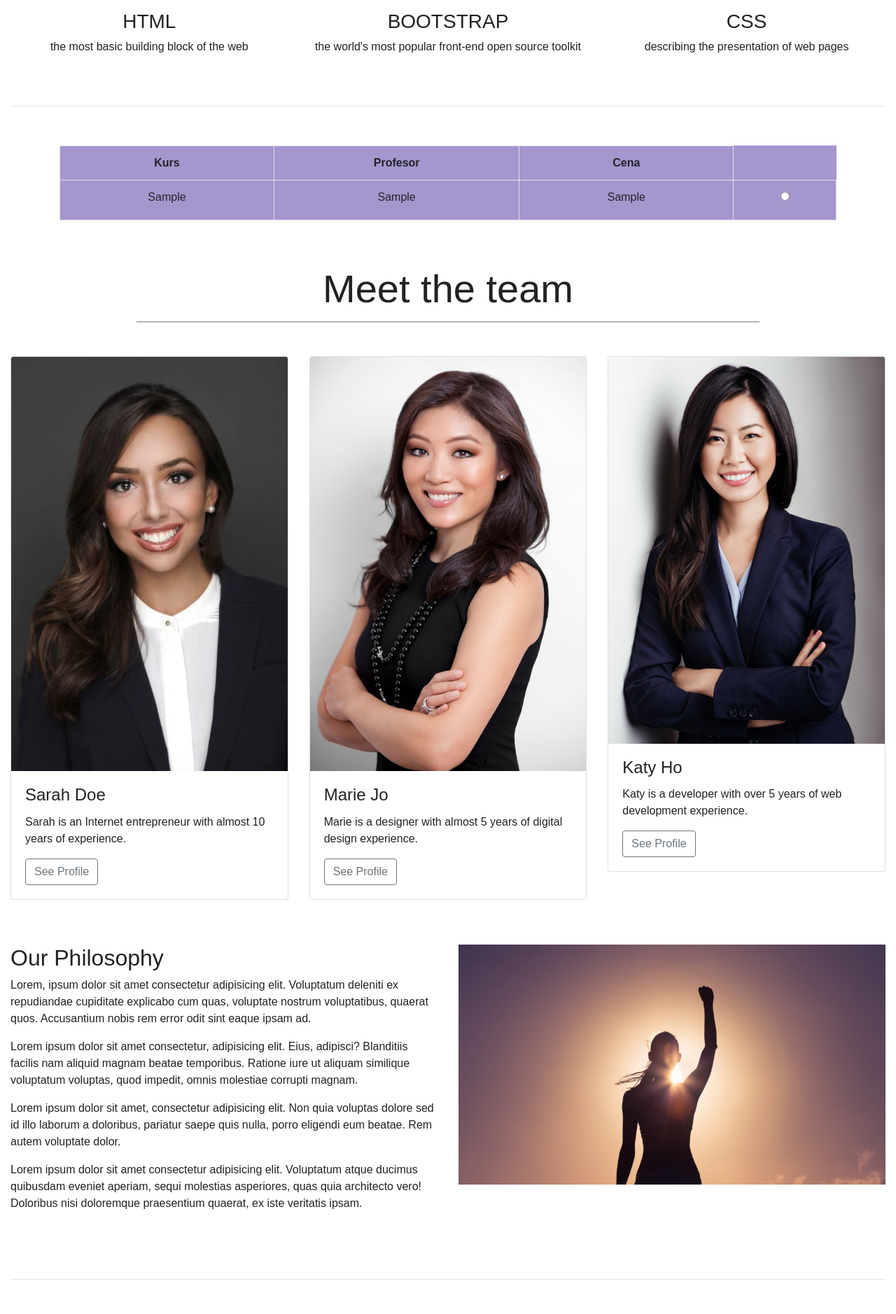
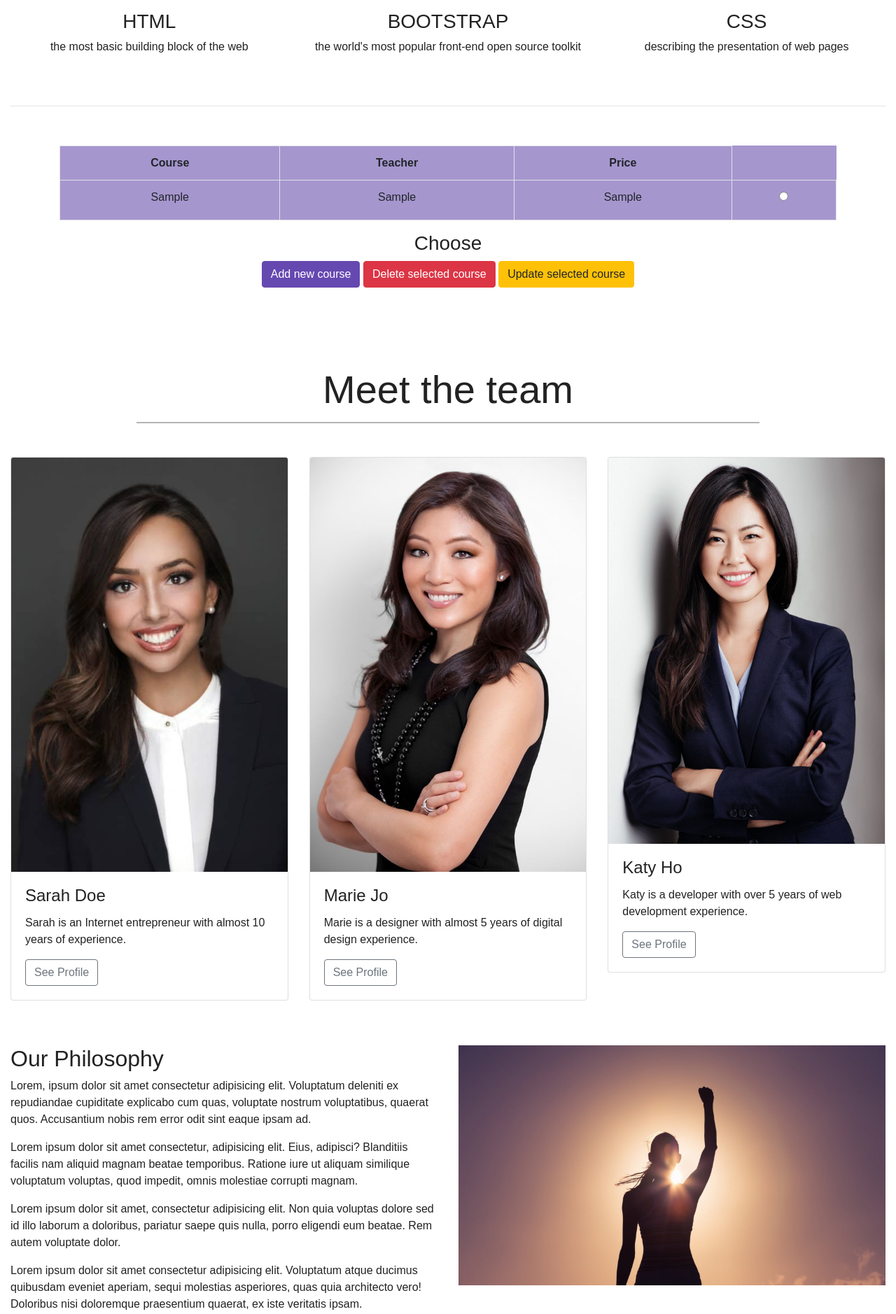
Before and after one commit to Jovana35/Zadatak1, a PHP site: page / in a window 1280 px wide. Shown: the part 1336-3214 px from the top of the page at 70% size. Run offline with PHP 8.4, Linux system fonts and the light colour scheme; the visitor is signed in with stand-in values (Sample User, id 1); tables that the repository leaves empty or names only in its code hold one stand-in row (values such as "Sample post"); some libraries are stand-ins or nearby versions.

Commit message:
Ispravljene su greške u index.php.

```diff
--- a/index.php
+++ b/index.php
@@ -141,9 +141,9 @@ else {
             <div class="table-responsive">
             <table class="table table-bordered table-hover" style="background-color: #a696ce; text-align: center;">
             <tr>
-                <th>Kurs</th>
-                <th>Profesor</th>
-                <th>Cena</th>
+                <th>Course</th>
+                <th>Teacher</th>
+                <th>Price</th>
             </tr>
             <?php
             while($row=$rezultat->fetch_array()):
@@ -167,10 +167,112 @@ else {
             </div>
         </div>
 
+    </article>
+
+    <!-- Trigger the modal with a button -->
+    <div class="container-fluid padding">
+        <div class="row text-center paading">
+            <div class="col-12">
+                <h3>Choose</h3>
+            </div>
+            <div class="col-12 padding">
+    <button type="button" class="btn btn-primary" data-toggle="modal" data-target="#myModal">Add new course</button>
+    <button id="delete" formmethod="post" class="btn btn-danger">Delete selected course</button>
+    <button id="izmeni" class="btn btn-warning" data-toggle="modal" data-target="#myModal1">Update selected course</button>
+
+            </div>
+        </div>
+    </div>
+<!-- Modal -->
+
+<div id="myModal" class="modal fade" role="dialog">
+  <div class="modal-dialog">
+
+    <!-- Modal content-->
+    <div class="modal-content">
+      <div class="modal-header">
+        <button type="button" class="close" data-dismiss="modal">&times;</button>
+      </div>
+      <div class="modal-body">
+
+      <div class="container prijava-form">
+                        <form action="#" method="post" id="add">
+                            <h3 style="color: black; text-align: center">Add new course</h3>
+                            <div class="row">
+                                <div class="col-md-11 ">
+                                    <div class="form-group">
+                                        <label for="">Course</label>
+                                        <input type="text" style="border: 1px solid black" name="course"  class="form-control" placeholder="Enter course name."/>
+                                    </div>
+                                    <div class="form-group">
+                                        <label for="">Teacher</label>
+                                        <input type="text" style="border: 1px solid black" name="teacher"  class="form-control" placeholder="Enter teacher's name."/>
+                                    </div>
+                                    <div class="form-group">
+                                        <label for="">Price</label>
+                                        <input type="text" style="border: 1px solid black" name="price"  class="form-control" placeholder="Enter price."/>
+                                    </div>
+                                    <div class="form-group">
+                                        <button id="btnAdd" type="submit" class="btn btn-success btn-block" tyle="background-color: purple; border: 1px solid black;">Add</button>
+                                    </div>
+                                </div>
+                            </div>
+                        </form>
+                    </div>
+    </div>
+      </div>
+      <div class="modal-footer">
+        <button type="button" class="btn btn-default" data-dismiss="modal">Close</button>
+      </div>
+    </div>
+  </div>
+</div>
+
+<!-- Modal -->
+<div id="myModal1" class="modal fade" role="dialog">
+        <div class="modal-dialog">
+
+            <!-- Modal sadrzaj-->
+            <div class="modal-content">
+                <div class="modal-header">
+                    <button type="button" class="close" data-dismiss="modal">&times;</button>
+                </div>
+                <div class="modal-body">
+                    <div class="container prijava-form">
+                        <form action="#" method="post" id="update">
+                            <h3 style="color: black">Update course</h3>
+                            <div class="row">
+                                <div class="col-md-11 ">
+                                <div class="form-group">
+                                        <input id="id" type="text" name="id" class="form-control" placeholder="Id" value="" readonly />
+                                    </div>
+                                    <div class="form-group">
+                                        <input id="course" type="text" name="course" class="form-control" placeholder="Course" value="" />
+                                    </div>
+                                    <div class="form-group">
+                                        <input id="teacher" type="text" name="teacher" class="form-control" placeholder="Teacher" value="" />
+                                    </div>
+                                    <div class="form-group">
+                                        <input id="price" type="text" name="price" class="form-control" placeholder="Price" value="" />
+                                    </div>
+
+                                        <button id="btnUpdate" type="submit" class="btn btn-success btn-block" tyle="background-color: purple; border: 1px solid black;">Update</button>
+                                    </div>
+                                </div>
+                            </div>
+                        </form>
+                    </div>
+                </div>
+                <div class="modal-footer">
+                    <button type="button" class="btn btn-default" data-dismiss="modal">Close</button>
+                </div>
+            </div>
 
 
-    </article>
 
+        </div>
+
+    </div>
     <!-- fixed background-->
     <figure>
         <div class="fixed-wrap">
@@ -299,11 +401,11 @@ else {
         </div>
     </footer>
 
-
+    <script src="https://ajax.googleapis.com/ajax/libs/jquery/3.3.1/jquery.min.js"></script>
+    <script src="https://stackpath.bootstrapcdn.com/bootstrap/4.4.1/js/bootstrap.min.js" integrity="sha384-wfSDF2E50Y2D1uUdj0O3uMBJnjuUD4Ih7YwaYd1iqfktj0Uod8GCExl3Og8ifwB6" crossorigin="anonymous"></script>
     <script src="https://kit.fontawesome.com/9b02447dda.js" crossorigin="anonymous"></script>
-    <script src="https://code.jquery.com/jquery-3.4.1.slim.min.js" integrity="sha384-J6qa4849blE2+poT4WnyKhv5vZF5SrPo0iEjwBvKU7imGFAV0wwj1yYfoRSJoZ+n" crossorigin="anonymous"></script>
     <script src="https://cdn.jsdelivr.net/npm/popper.js@1.16.0/dist/umd/popper.min.js" integrity="sha384-Q6E9RHvbIyZFJoft+2mJbHaEWldlvI9IOYy5n3zV9zzTtmI3UksdQRVvoxMfooAo" crossorigin="anonymous"></script>
-    <script src="https://stackpath.bootstrapcdn.com/bootstrap/4.4.1/js/bootstrap.min.js" integrity="sha384-wfSDF2E50Y2D1uUdj0O3uMBJnjuUD4Ih7YwaYd1iqfktj0Uod8GCExl3Og8ifwB6" crossorigin="anonymous"></script>
+    <script src="main.js"></script>
 </body>
 
 </html>
```
